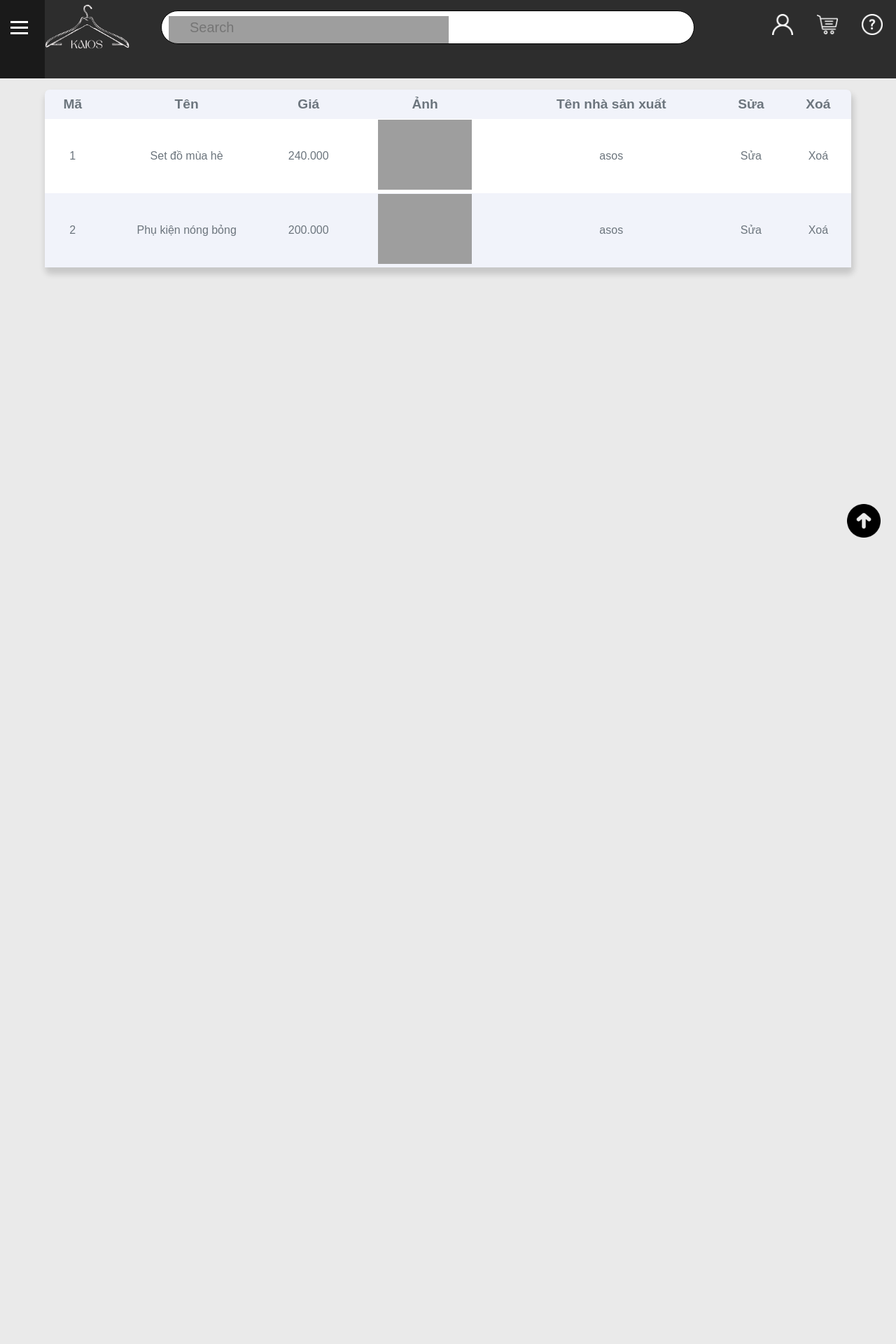
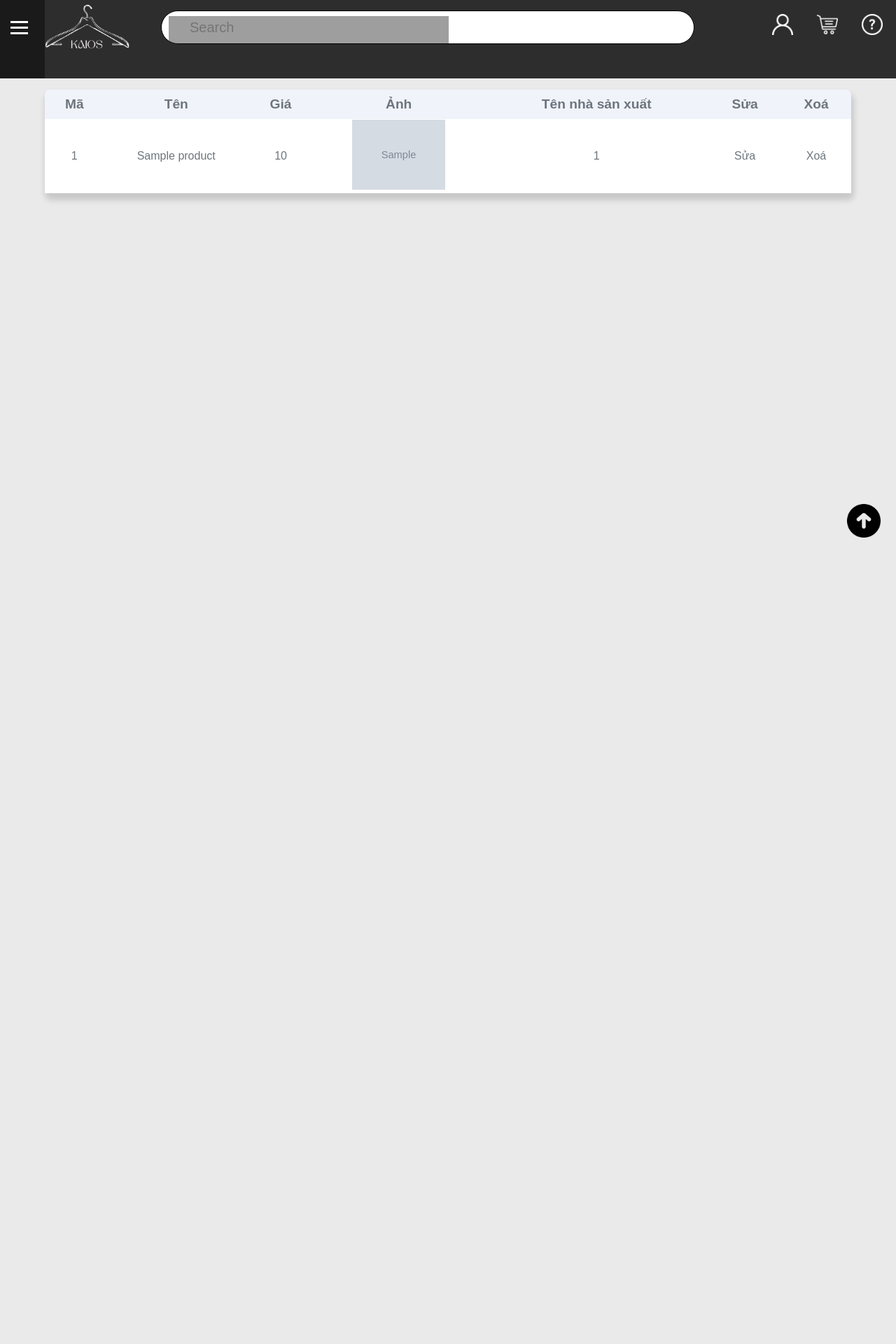
Before and after one commit to caoTayTang/ecommerce-website, a PHP site: page /admin/index.php in a window 1280 px wide. Shown: the top 1920 px of the page at 70% size. Run offline with PHP 8.4, Linux system fonts and the light colour scheme; tables that the repository leaves empty or names only in its code hold one stand-in row (values such as "Sample post"); grey boxes marked "Sample" are stand-in pictures; grey boxes are pictures that could not be loaded.

Commit message:
Print product data into table by PHP

```diff
--- a/admin/index.php
+++ b/admin/index.php
@@ -14,10 +14,48 @@
 	<link rel="icon" href="../resource/logo.png">
 </head>
 <body>
+    <?php
+    require '../database/connect.php';
+    // Searching
+    $search = "";
+    if ( isset($_GET['query']) ) {
+        $search = $_GET['query'];
+    }
+
+    // Pagination
+    $currentPage = 1;
+
+    if( isset($_GET['page']) )
+    {
+        $currentPage = $_GET['page'];
+    }
+
+    // get total products are there on DB
+    $query = "select count(*) from products
+              where name like '%$search%'";
+
+    $total_products = mysqli_query($connect,$query);
+    $total_products = mysqli_fetch_array($total_products);
+    $total_products = $total_products['count(*)'];
+
+    //3 rows, 3 products each row
+    $products_per_page = 15;
+
+    // calculate how many pages we need
+    $page = ceil($total_products/$products_per_page);
+    // find offset
+    $offset = $products_per_page*($currentPage-1);
+
+     // Query the data that fits the ?query
+    $sql =  "select * from products
+            where name like '%$search%'
+            limit $offset,$products_per_page";
+    $return = mysqli_query($connect,$sql);
+    $num_rows = $return->num_rows;
+    ?>
 	<div id="main_div">
 
 		<?php include '../Partial/header.php'; ?>
-
         <?php include './menu.php'?>
 
 
@@ -50,22 +88,29 @@
                         </tr>
 
                         <!-- This is test because didnt have database yet -->
-                        <tr style="background-color: #ffffff;">
+
+                            <?php foreach($return as $each) { ?>
+                                <?php
+                                // the rows color is alternating bewtween #ffffff and #f3f3f3
+                                if ($num_rows % 2 == 0) $row_color = "#f1f3fa";
+                                else if ($num_rows % 2 == 1) $row_color = "#ffffff";
+                                $num_rows--;
+                                ?>
+                            <tr style="background-color: <?php echo $row_color ?>;">
                                 <td>
-                                1
+                                    <?php echo $each['id']; ?>
                                 </td>
                                 <td>
-                                Set đồ mùa hè
+                                    <?php echo $each['name'] ?>
                                 </td>
                                 <td>
-                                240.000
+                                    <?php echo $each['price']; ?>
                                 </td>
                                 <td>
-                                <img src="https://images.asos-media.com/groups/sister-jane-cropped-jacket-and-mini-skirt-in-baby-blue-tweed-co-ord/91430-group-1?$n_640w$&wid=513&fit=constrain%20513w,https://images.asos-media.com/groups/sister-jane-cropped-jacket-and-mini-skirt-in-baby-blue-tweed-co-ord/91430-group-1?$n_750w$&wid=750&fit=constrain%20750w,https://images.asos-media.com/groups/sister-jane-cropped-jacket-and-mini-skirt-in-baby-blue-tweed-co-ord/91430-group-1?$n_960w$&wid=952&fit=constrain%20952w,https://images.asos-media.com/groups/sister-jane-cropped-jacket-and-mini-skirt-in-baby-blue-tweed-co-ord/91430-group-1?$n_1280w$&wid=1125&fit=constrain%201125w,https://images.asos-media.com/groups/sister-jane-cropped-jacket-and-mini-skirt-in-baby-blue-tweed-co-ord/91430-group-1?$n_1920w$&wid=1926&fit=constrain%201926w"
-                                height="100px">
+                                    <img src="<?php echo $each['image'] ?>" height="100px" />
                                 </td>
                                 <td>
-                                asos
+                                    <?php echo $each['manufacturer_id']; ?>
                                 </td>
                                 <td class="update" onclick="location.href='products/form_update.php'">
                                     Sửa
@@ -74,38 +119,13 @@
                                     Xoá
                                 </td>
                             </tr>
-
-                        <tr style="background-color:#f1f3fa">
-                            <td>
-                                2
-                            </td>
-                            <td>
-                                Phụ kiện nóng bỏng
-                            </td>
-                            <td>
-                                200.000
-                            </td>
-                            <td>
-                                <img src="https://images.asos-media.com/products/topshop-bag-sadie-mirrored-shoulder-in-silver/202494756-1-sivler?$n_640w$&wid=513&fit=constrain%20513w,https://images.asos-media.com/products/topshop-bag-sadie-mirrored-shoulder-in-silver/202494756-1-sivler?$n_750w$&wid=750&fit=constrain%20750w,https://images.asos-media.com/products/topshop-bag-sadie-mirrored-shoulder-in-silver/202494756-1-sivler?$n_960w$&wid=952&fit=constrain%20952w,https://images.asos-media.com/products/topshop-bag-sadie-mirrored-shoulder-in-silver/202494756-1-sivler?$n_1280w$&wid=1125&fit=constrain%201125w,https://images.asos-media.com/products/topshop-bag-sadie-mirrored-shoulder-in-silver/202494756-1-sivler?$n_1920w$&wid=1926&fit=constrain%201926w"
-                                height="100px">
-                            </td>
-                            <td>
-                                asos
-                            </td>
-                            <td class="update" onclick="location.href='products/form_update.php'">
-                                Sửa
-                            </td>
-                            <td class="delete" onclick="location.href='products/process_delete.php'">
-                                	Xoá
-                                </a>
-                            </td>
-                        </tr>
+                            <?php } ?>
                     </table>
                 </p>
             </div>
 		</div>
 		<?php include '../Partial/footer.php';?>
 	</div>
-
+<?php mysqli_close($connect); ?>
 </body>
 </html>
```
Lines whose indentation alone changed are shown as unchanged.
